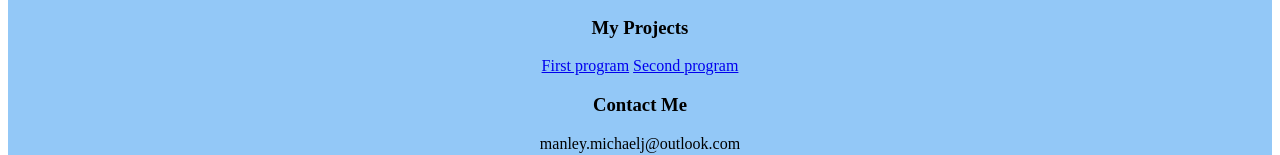
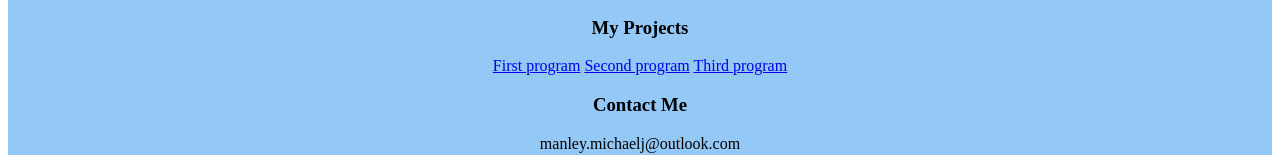
Before and after one commit to execchef23/portfolio, a plain HTML site: page index.html in a window 1280 px wide. Shown: the part 371-526 px from the top of the page. Drawn offline with Linux system fonts and the light colour scheme.

Commit message:
Update index.html

```diff
--- a/index.html
+++ b/index.html
@@ -21,6 +21,7 @@
           <h3>My Projects</h3>
             <a href="https://milestone-one-eight.vercel.app"/>First program</a>
             <a href="https://mlb-betting-bot.onrender.com"/>Second program</a>
+	       <a href="https://https://transaction-date-app.onrender.com"/>Third program</a>
           <h3>Contact Me</h3>
             <p>manley.michaelj@outlook.com</p>
             <p>727-685-7292</p>
```
